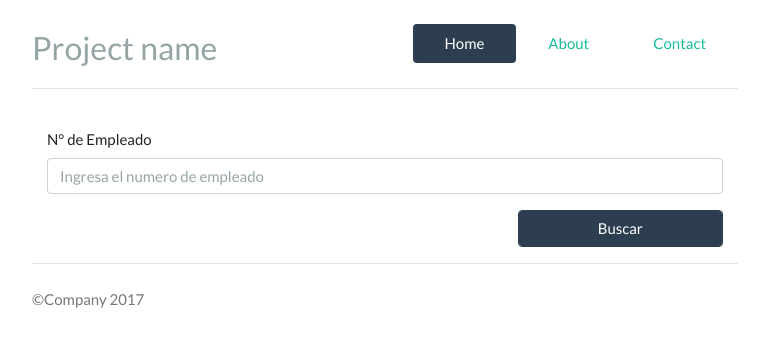
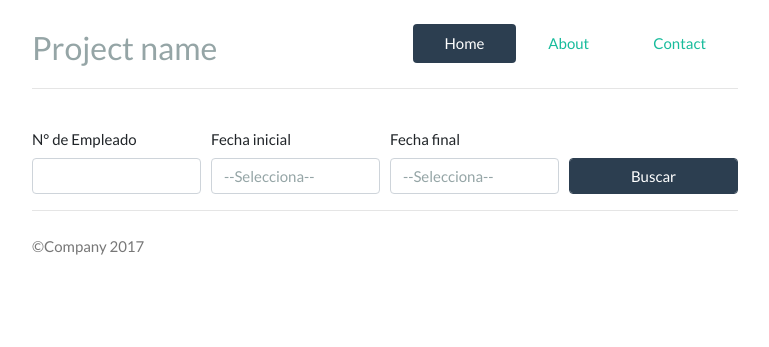
Before and after one commit to ismaeldevmw/reportes-php-example, a PHP site: page /vista/index.php in a window 1280 px wide. Shown: the top 347 px of the page, without its empty margins (255-1024 px from the left). Run offline with PHP 8.4, Linux system fonts and the light colour scheme; some libraries are stand-ins or nearby versions.

Commit message:
agregado nuevos campos al reporte

```diff
--- a/modelo/beans/checkinoutBean.php
+++ b/modelo/beans/checkinoutBean.php
@@ -5,6 +5,9 @@ class checkinoutBean {
     var $name;
     var $checktime;
     var $deptname;
+    var $date;
+    var $day;
+    var $hour;
 
     private $data = [];
 
--- a/modelo/dao/checkinout/checkinoutDao.php
+++ b/modelo/dao/checkinout/checkinoutDao.php
@@ -28,6 +28,9 @@ class CheckinoutDao {
         $lista->name = $row['name'];
         $lista->checktime = $row['checktime'];
         $lista->deptname = $row['deptname'];
+        $lista->date = $row['date'];
+        $lista->day = $row['day'];
+        $lista->hour = $row['hour'];
         array_push($resultset,$lista);
       }
 
--- a/vista/index.php
+++ b/vista/index.php
@@ -1,5 +1,5 @@
 <!DOCTYPE html>
-<html lang="en">
+<html lang="es">
 <head>
 	<meta charset="UTF-8">
 	<title>Inicio</title>
@@ -7,7 +7,6 @@
 	<link rel="stylesheet" type="text/css" href="assets/css/custom.css">
 </head>
 <body>
-
 <div class="container">
 	<header class="header clearfix">
 		<nav>
@@ -25,36 +24,49 @@
 		</nav>
 		<h3 class="text-muted">Project name</h3>
 	</header>
-
 	<main role="main">
 		<div class="row">
-
 			<div class="col-md-12">
 				<form id="form-search">
-					<div class="col-md-12">
-						<div class="form-group">
+				  <div class="form-row">
+				    <div class="col">
+				      <div class="form-group">
 						  <label class="col-form-label" for="userid">N° de Empleado</label>
-						  <input type="text" class="form-control" id="userid" name="userid" placeholder="Ingresa el numero de empleado">
+						  <input type="text" class="form-control" id="userid" name="userid" placeholder="">
 						  <div class="form-control-feedback" id="userid-feedback"></div>
 						</div>
-					</div>
-					<div class="col-md-4 offset-8">
-						<div class="form-group">
-							<button type="submit" class="form-control btn btn-primary">Buscar</button>
+				    </div>
+				    <div class="col">
+				      <div class="form-group">
+						<label class="col-form-label" for="fecha1">Fecha inicial</label>
+						<input type="text" class="form-control" id="fecha1" name="fecha1" placeholder="--Selecciona--">
+						<div class="form-control-feedback" id="fecha1-feedback"></div>
 						</div>
-					</div>
+				    </div>
+				    <div class="col">
+				      <div class="form-group">
+						  <label class="col-form-label" for="fecha2">Fecha final</label>
+						  <input type="text" class="form-control" id="fecha2" name="fecha2" placeholder="--Selecciona--">
+						  <div class="form-control-feedback" id="fecha2-feedback"></div>
+						</div>
+				    </div>
+				      <div class="col">
+				    		<div class="form-group">
+				    			<label class="col-form-label" for="fecha2">&nbsp;</label>
+				    		  <button type="submit" class="form-control btn btn-primary">Buscar</button>
+				    		</div>
+				        </div>
+				  </div>
 				</form>
 			</div>
 		</div>
 		<div class="row" id="response" style="display: none;">
 		</div>
 	</main>
-
 	<footer class="footer">
 		<p>©Company 2017</p>
 	</footer>
 </div>
-
 	<script src="assets/js/jquery.min.js"></script>
 	<script src="assets/js/popper.min.js"></script>
 	<script src="assets/js/bootstrap.min.js"></script>
```
Also changed, not shown: modelo/dao/checkinout/checkinoutSql.php (+6 -1 lines), vista/logicavista/TarjetaEempleadoHtml2Pdf.php (+24 -12 lines), vista/logicavista/checkinoutView.php (+22 -7 lines), 2 other files.
